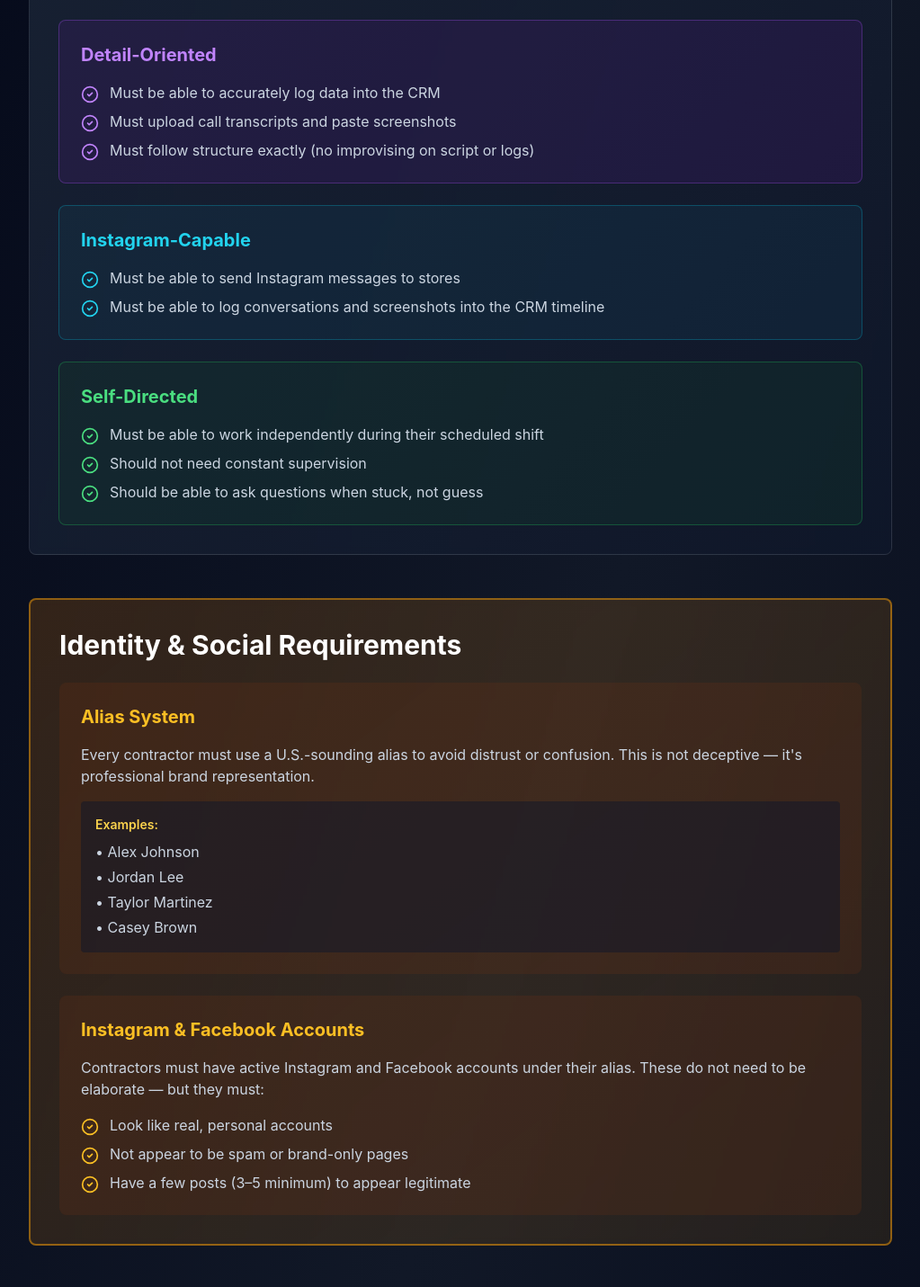
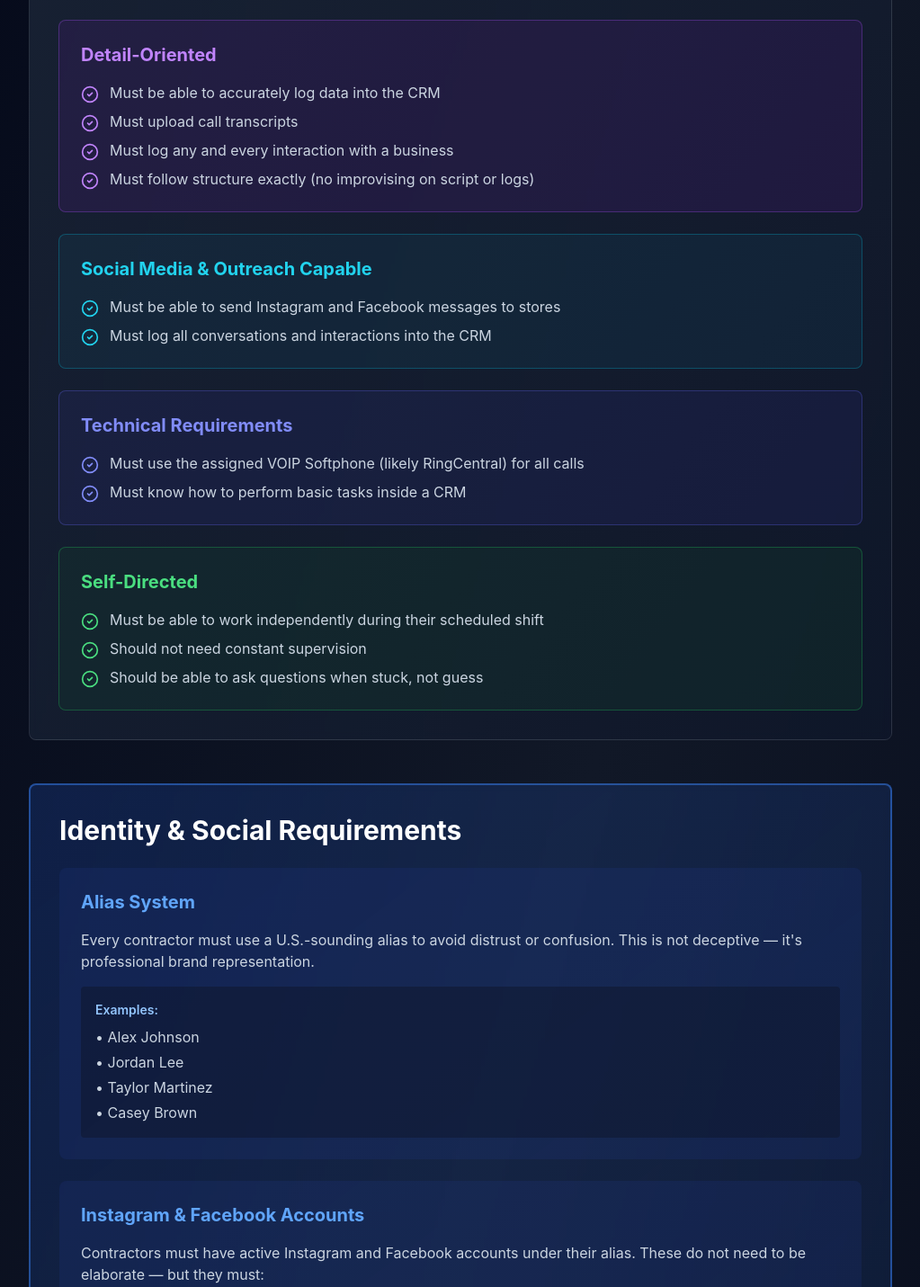
Before and after one commit to Triplecitiestech/staging, a Next.js app: page /admin/projects/olujo-docs/hiring-guidelines in a window 1280 px wide. Shown: the part 860-2291 px from the top of the page at 90% size, without its empty margins (128-1151 px from the left). Built offline with nearby package versions, Linux system fonts and the light colour scheme.

Commit message:
Update Olujo hiring guidelines: remove screenshots, add VOIP and CRM requirements, change amber to blue

```diff
--- a/src/app/admin/projects/olujo-docs/hiring-guidelines/page.tsx
+++ b/src/app/admin/projects/olujo-docs/hiring-guidelines/page.tsx
@@ -117,7 +117,11 @@ export default function HiringGuidelinesPage() {
                 </div>
                 <div className="flex items-start gap-3">
                   <CheckCircle2 size={20} className="text-purple-400 flex-shrink-0 mt-1" />
-                  <span className="text-slate-300">Must upload call transcripts and paste screenshots</span>
+                  <span className="text-slate-300">Must upload call transcripts</span>
+                </div>
+                <div className="flex items-start gap-3">
+                  <CheckCircle2 size={20} className="text-purple-400 flex-shrink-0 mt-1" />
+                  <span className="text-slate-300">Must log any and every interaction with a business</span>
                 </div>
                 <div className="flex items-start gap-3">
                   <CheckCircle2 size={20} className="text-purple-400 flex-shrink-0 mt-1" />
@@ -126,17 +130,32 @@ export default function HiringGuidelinesPage() {
               </div>
             </div>
 
-            {/* Instagram-Capable */}
+            {/* Social Media & Outreach Capable */}
             <div className="bg-cyan-900/20 border border-cyan-500/30 rounded-lg p-6">
-              <h3 className="text-xl font-bold text-cyan-400 mb-4">Instagram-Capable</h3>
+              <h3 className="text-xl font-bold text-cyan-400 mb-4">Social Media & Outreach Capable</h3>
               <div className="space-y-2">
                 <div className="flex items-start gap-3">
                   <CheckCircle2 size={20} className="text-cyan-400 flex-shrink-0 mt-1" />
-                  <span className="text-slate-300">Must be able to send Instagram messages to stores</span>
+                  <span className="text-slate-300">Must be able to send Instagram and Facebook messages to stores</span>
                 </div>
                 <div className="flex items-start gap-3">
                   <CheckCircle2 size={20} className="text-cyan-400 flex-shrink-0 mt-1" />
-                  <span className="text-slate-300">Must be able to log conversations and screenshots into the CRM timeline</span>
+                  <span className="text-slate-300">Must log all conversations and interactions into the CRM</span>
+                </div>
+              </div>
+            </div>
+
+            {/* Technical Requirements */}
+            <div className="bg-indigo-900/20 border border-indigo-500/30 rounded-lg p-6">
+              <h3 className="text-xl font-bold text-indigo-400 mb-4">Technical Requirements</h3>
+              <div className="space-y-2">
+                <div className="flex items-start gap-3">
+                  <CheckCircle2 size={20} className="text-indigo-400 flex-shrink-0 mt-1" />
+                  <span className="text-slate-300">Must use the assigned VOIP Softphone (likely RingCentral) for all calls</span>
+                </div>
+                <div className="flex items-start gap-3">
+                  <CheckCircle2 size={20} className="text-indigo-400 flex-shrink-0 mt-1" />
+                  <span className="text-slate-300">Must know how to perform basic tasks inside a CRM</span>
                 </div>
               </div>
             </div>
@@ -163,17 +182,17 @@ export default function HiringGuidelinesPage() {
         </section>
 
         {/* Identity & Social Requirements */}
-        <section className="mb-12 bg-gradient-to-br from-amber-600/20 to-amber-500/10 backdrop-blur-sm border-2 border-amber-500/50 rounded-lg p-8">
+        <section className="mb-12 bg-gradient-to-br from-blue-600/20 to-blue-500/10 backdrop-blur-sm border-2 border-blue-500/50 rounded-lg p-8">
           <h2 className="text-3xl font-bold text-white mb-6">Identity &amp; Social Requirements</h2>
 
           <div className="space-y-6">
-            <div className="bg-amber-900/20 rounded-lg p-6">
-              <h3 className="text-xl font-bold text-amber-400 mb-4">Alias System</h3>
+            <div className="bg-blue-900/20 rounded-lg p-6">
+              <h3 className="text-xl font-bold text-blue-400 mb-4">Alias System</h3>
               <p className="text-slate-300 mb-4">
                 Every contractor must use a U.S.-sounding alias to avoid distrust or confusion. This is not deceptive — it's professional brand representation.
               </p>
               <div className="bg-slate-900/50 rounded p-4">
-                <p className="text-sm font-semibold text-amber-300 mb-2">Examples:</p>
+                <p className="text-sm font-semibold text-blue-300 mb-2">Examples:</p>
                 <ul className="space-y-1 text-slate-300">
                   <li>• Alex Johnson</li>
                   <li>• Jordan Lee</li>
@@ -183,22 +202,22 @@ export default function HiringGuidelinesPage() {
               </div>
             </div>
 
-            <div className="bg-amber-900/20 rounded-lg p-6">
-              <h3 className="text-xl font-bold text-amber-400 mb-4">Instagram &amp; Facebook Accounts</h3>
+            <div className="bg-blue-900/20 rounded-lg p-6">
+              <h3 className="text-xl font-bold text-blue-400 mb-4">Instagram &amp; Facebook Accounts</h3>
               <p className="text-slate-300 mb-4">
                 Contractors must have active Instagram and Facebook accounts under their alias. These do not need to be elaborate — but they must:
               </p>
               <div className="space-y-2">
                 <div className="flex items-start gap-3">
-                  <CheckCircle2 size={20} className="text-amber-400 flex-shrink-0 mt-1" />
+                  <CheckCircle2 size={20} className="text-blue-400 flex-shrink-0 mt-1" />
                   <span className="text-slate-300">Look like real, personal accounts</span>
                 </div>
                 <div className="flex items-start gap-3">
-                  <CheckCircle2 size={20} className="text-amber-400 flex-shrink-0 mt-1" />
+                  <CheckCircle2 size={20} className="text-blue-400 flex-shrink-0 mt-1" />
                   <span className="text-slate-300">Not appear to be spam or brand-only pages</span>
                 </div>
                 <div className="flex items-start gap-3">
-                  <CheckCircle2 size={20} className="text-amber-400 flex-shrink-0 mt-1" />
+                  <CheckCircle2 size={20} className="text-blue-400 flex-shrink-0 mt-1" />
                   <span className="text-slate-300">Have a few posts (3–5 minimum) to appear legitimate</span>
                 </div>
               </div>
@@ -211,6 +230,12 @@ export default function HiringGuidelinesPage() {
           <div className="flex items-center gap-3 mb-6">
             <Phone className="w-8 h-8 text-cyan-400" />
             <h2 className="text-3xl font-bold text-white">Interview Process</h2>
+          </div>
+
+          <div className="mb-6 bg-cyan-500/10 border-l-4 border-cyan-500 rounded px-6 py-4">
+            <p className="text-white font-semibold">
+              <strong>CRITICAL:</strong> A live phone call or video call is required during the interview process to ask questions on the fly and measure the candidate's accent, responsiveness, and communication skills in real-time.
+            </p>
           </div>
 
           <div className="space-y-6">
```
